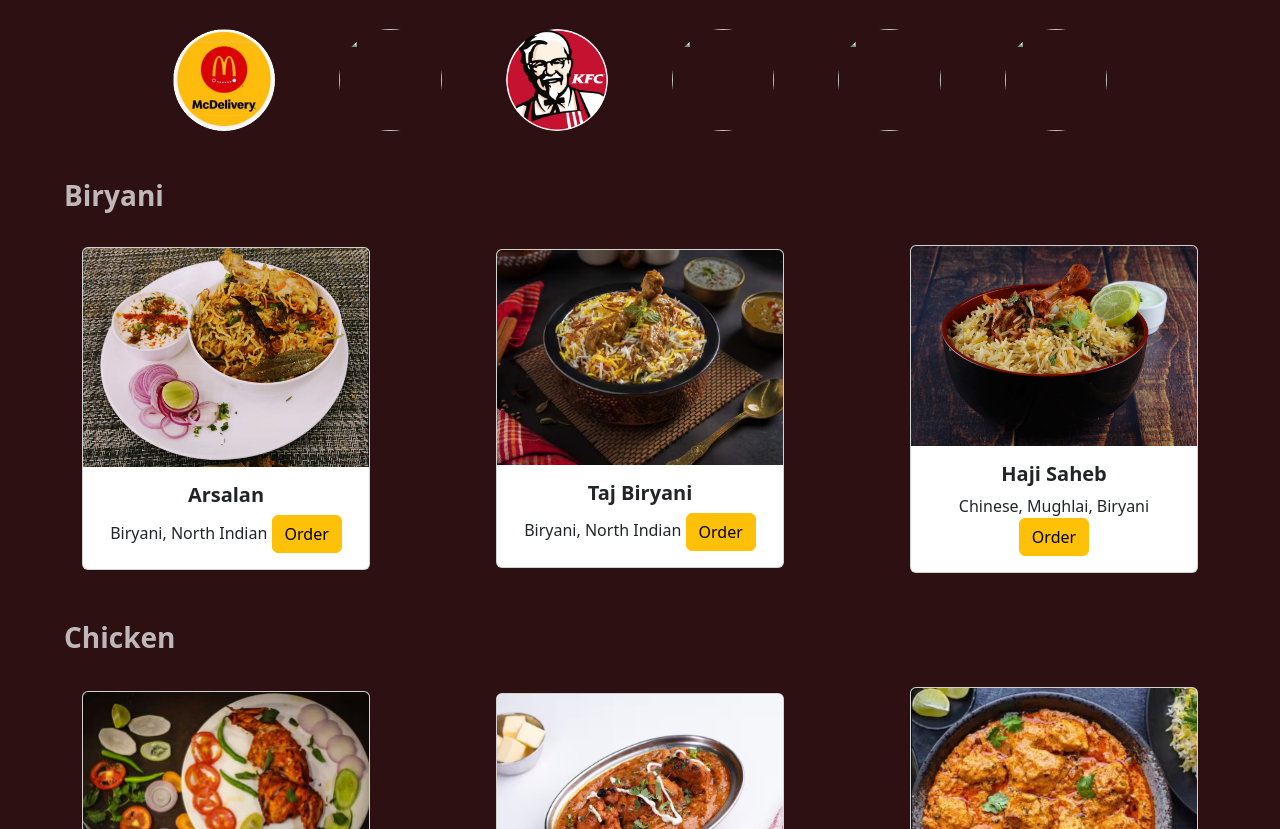
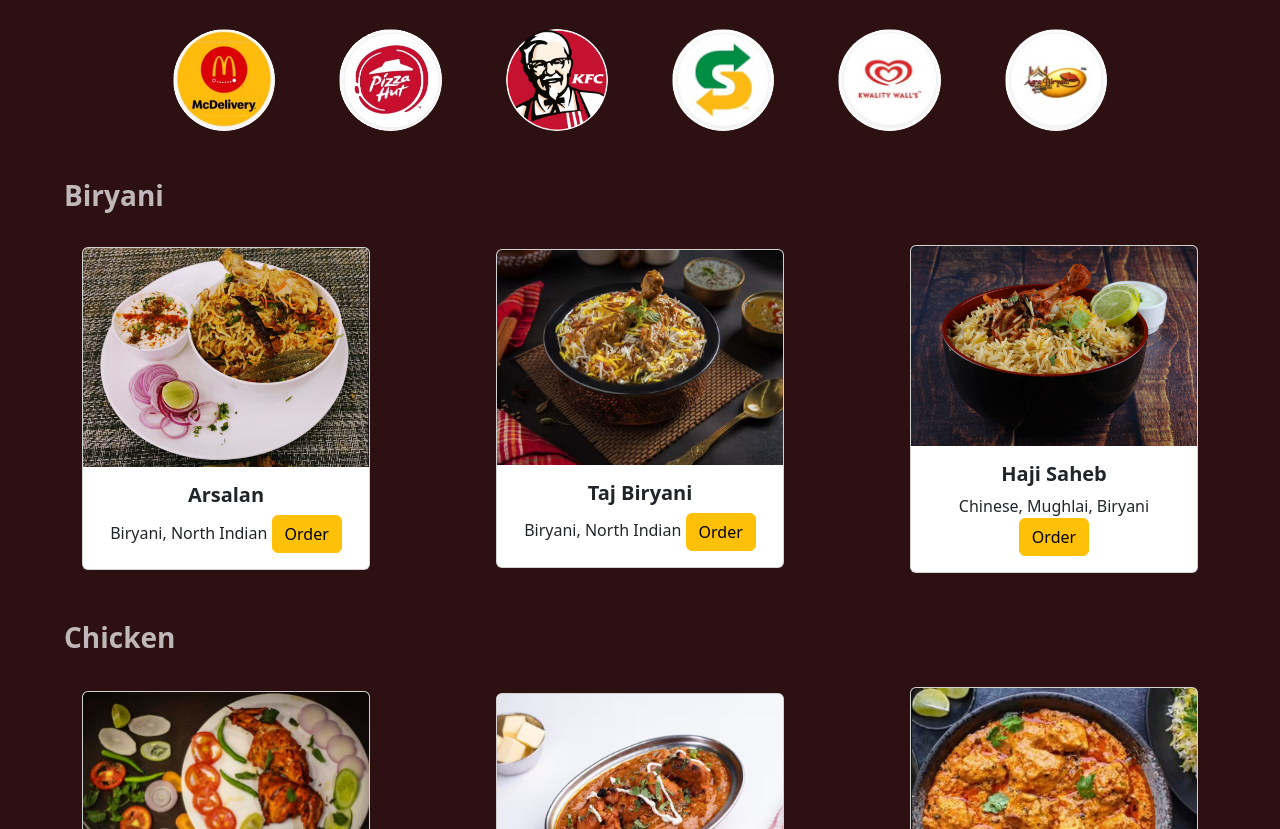
Before and after one commit to Avijit200318/Food-Website, a plain HTML site: page index.html in a window 1280 px wide. Shown: the part 1113-1942 px from the top of the page. Drawn offline with nearby package versions, Linux system fonts and the light colour scheme.

Commit message:
Update index.html

```diff
--- a/index.html
+++ b/index.html
@@ -236,11 +236,11 @@
   </div>
   <div class="company my-4">
     <a href="#Snacks"><img src="slider food/com1.png" alt=""></a>
-    <a href="#Pizza"><img src="slider food/_com2.png" alt=""></a>
+    <a href="#Pizza"><img src="slider food/com2.png" alt=""></a>
     <a href="#KFC"><img src="slider food/company new.png" alt=""></a>
-    <a href="#Chicken"><img src="slider food/_com4.png" alt=""></a>
-    <a href="#IceCream"><img src="slider food/_com5.png" alt=""></a>
-    <a href="#Biryani"><img src="slider food/_com6.png" alt=""></a>
+    <a href="#Chicken"><img src="slider food/com4.png" alt=""></a>
+    <a href="#IceCream"><img src="slider food/com5.png" alt=""></a>
+    <a href="#Biryani"><img src="slider food/com6.png" alt=""></a>
   </div>
   <!-- components -->
   <div id="headding">
```
